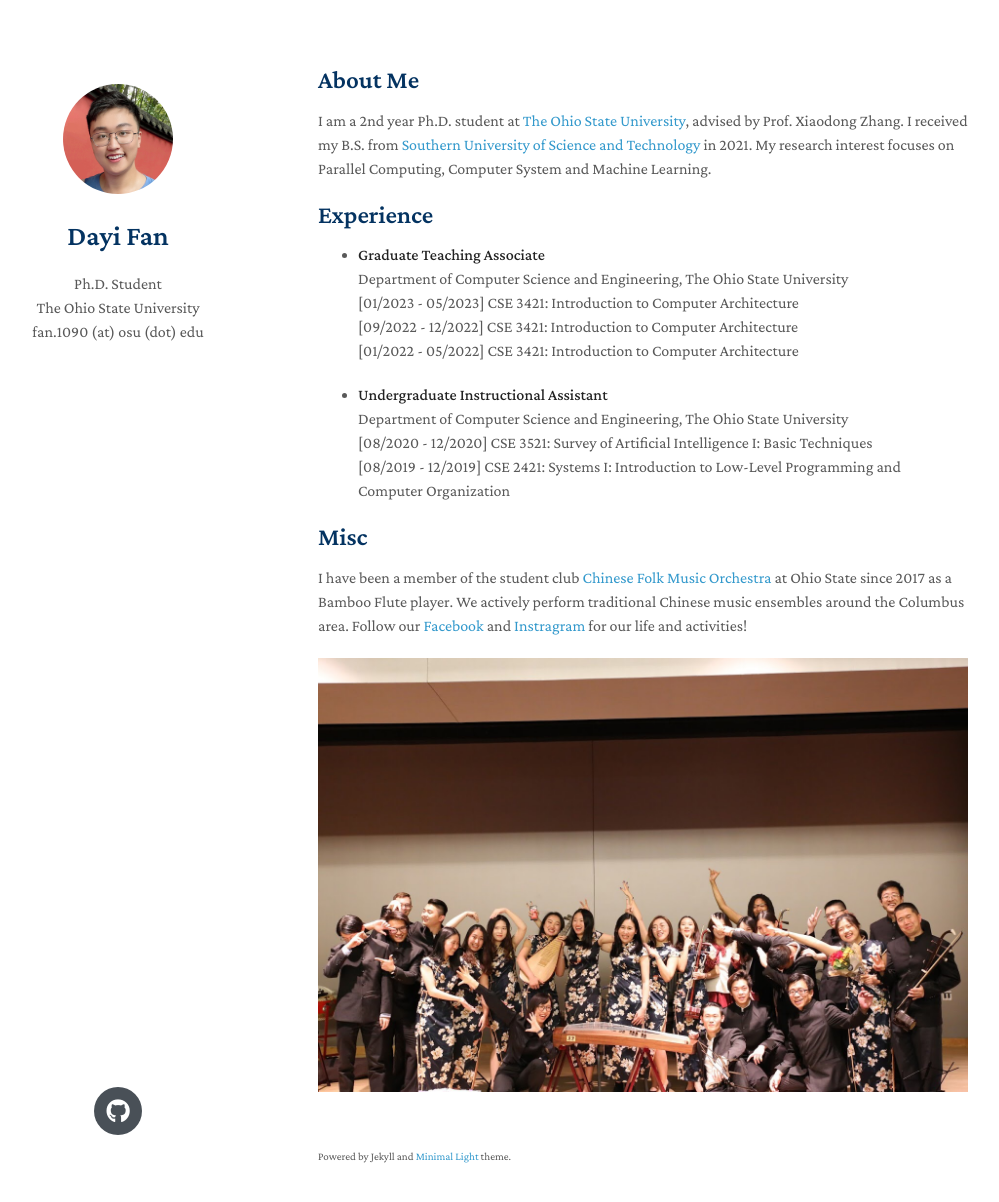
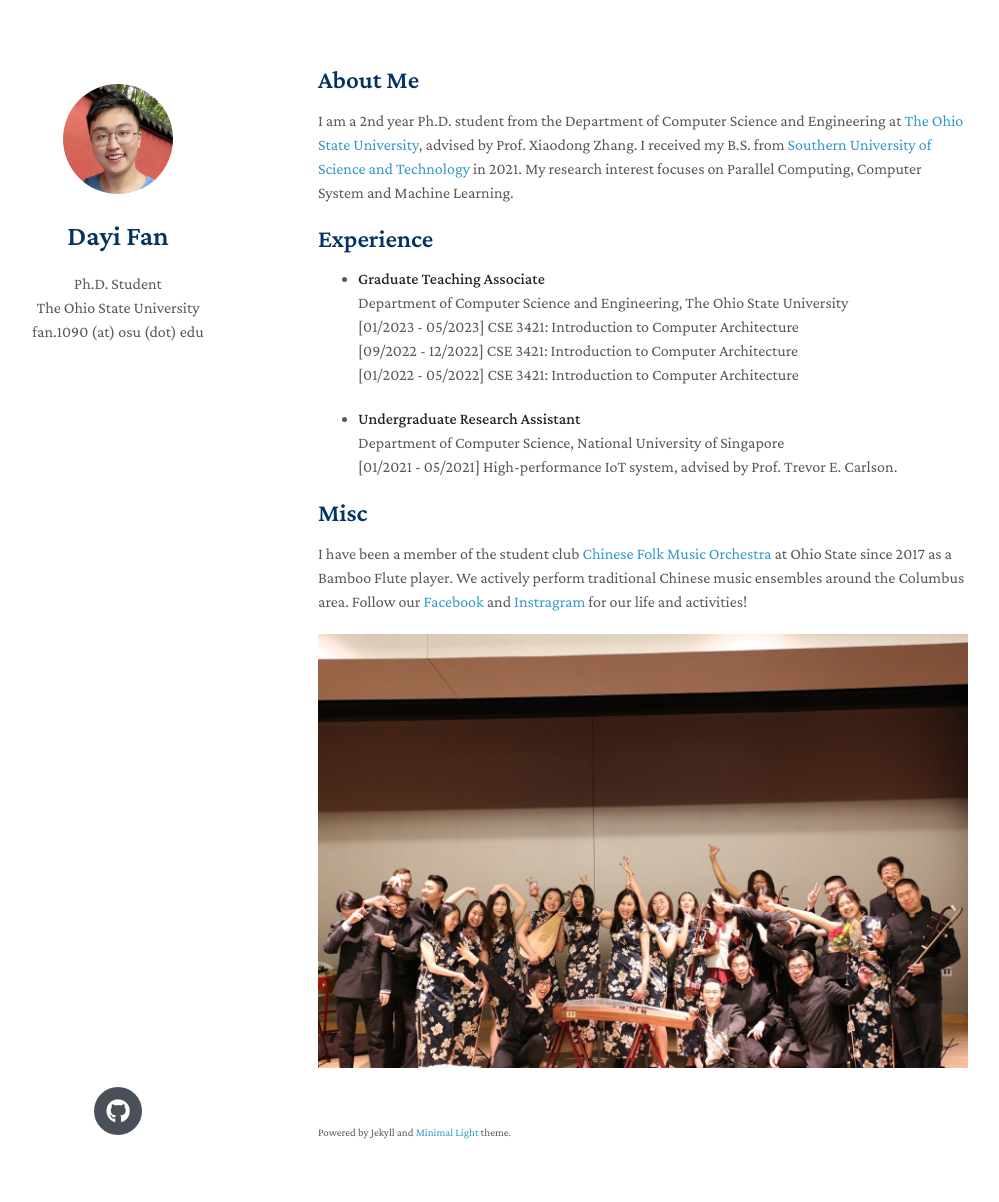
Before and after one commit to Davis-Fan/dayi.io, a Jekyll site: the page built from index.md, in a window 1280 px wide and 1237 px high. Shown: the top 1202 px of the window, without its empty margins (152-1151 px from the left). Built offline with Jekyll 4.4.1, drawn with Linux system fonts in a browser that asks for light colours; nearby versions of some CDN libraries; a style sheet for code colours, icons or effects is not loaded.

Commit message:
Update index.md

```diff
--- a/index.md
+++ b/index.md
@@ -11,7 +11,7 @@ TODO:
 
 ## About Me
 
-I am a 2nd year Ph.D. student at [The Ohio State University](https://www.osu.edu), advised by Prof. Xiaodong Zhang. I received my B.S. from [Southern University of Science and Technology](http://www.sustech.edu.cn/en) in 2021. My research interest focuses on Parallel Computing, Computer System and Machine Learning.
+I am a 2nd year Ph.D. student from the Department of Computer Science and Engineering at [The Ohio State University](https://www.osu.edu), advised by Prof. Xiaodong Zhang. I received my B.S. from [Southern University of Science and Technology](http://www.sustech.edu.cn/en) in 2021. My research interest focuses on Parallel Computing, Computer System and Machine Learning.
 
 ## Experience
 
@@ -25,13 +25,12 @@ I am a 2nd year Ph.D. student at [The Ohio State University](https://www.osu.edu
   <br>
   [01/2022 - 05/2022] CSE 3421: Introduction to Computer Architecture
 
-- **Undergraduate Instructional Assistant**
+- **Undergraduate Research Assistant**
   <br>
-  Department of Computer Science and Engineering, The Ohio State University
+  Department of Computer Science, National University of Singapore
   <br>
-  [08/2020 - 12/2020] CSE 3521: Survey of Artificial Intelligence I: Basic Techniques
-  <br>
-  [08/2019 - 12/2019] CSE 2421: Systems I: Introduction to Low-Level Programming and Computer Organization
+  [01/2021 - 05/2021] High-performance IoT system, advised by Prof. Trevor E. Carlson.
+
 
 ## Misc
 
```
